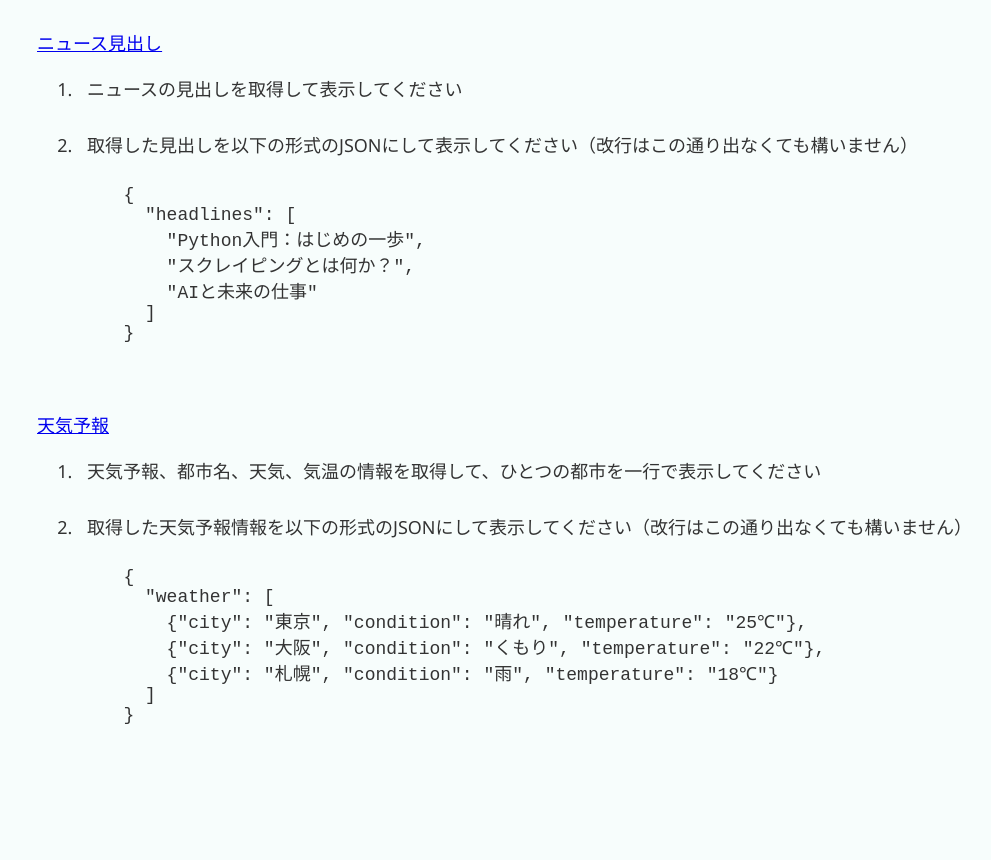
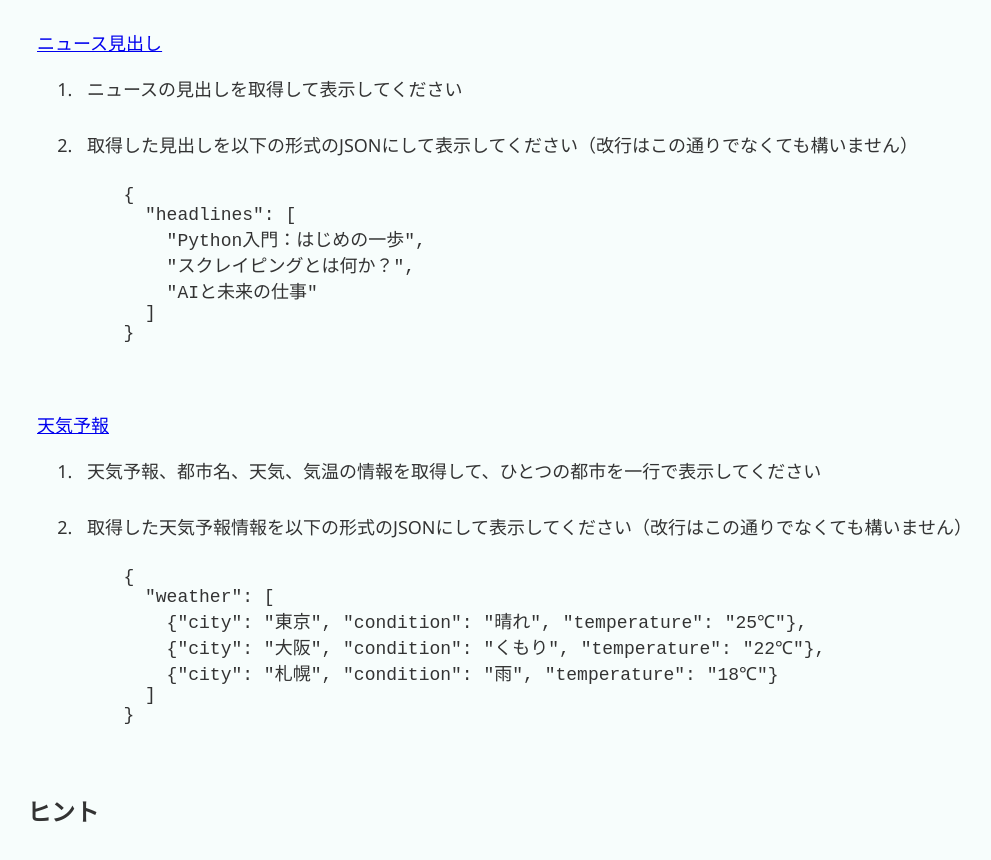
Before and after one commit to kwaka1208/resources, a plain HTML site: page scraping/index.html in a window 1280 px wide. Shown: the part 360-1220 px from the top of the page, without its empty margins (1-992 px from the left). Before the commit the page ends 1177 px from the top, so only its background shows below. Drawn offline with Linux system fonts and the light colour scheme.

Commit message:
プログラム例追加

```diff
--- a/scraping/index.html
+++ b/scraping/index.html
@@ -26,7 +26,7 @@
       <ol>
         <li>ニュースの見出しを取得して表示してください</li>
         <li>
-          取得した見出しを以下の形式のJSONにして表示してください（改行はこの通り出なくても構いません）
+          取得した見出しを以下の形式のJSONにして表示してください（改行はこの通りでなくても構いません）
         </li>
       </ol>
       <pre>
@@ -44,7 +44,7 @@
        <ol>
         <li>天気予報、都市名、天気、気温の情報を取得して、ひとつの都市を一行で表示してください</li>
         <li>
-          取得した天気予報情報を以下の形式のJSONにして表示してください（改行はこの通り出なくても構いません）
+          取得した天気予報情報を以下の形式のJSONにして表示してください（改行はこの通りでなくても構いません）
         </li>
       </ol>
       <pre>
@@ -58,5 +58,7 @@
       </pre>
     </li>
   </ul>
+  <h2>ヒント</h2>
+
 </body>
 </html>
```
Also changed, not shown: 1 other file.
